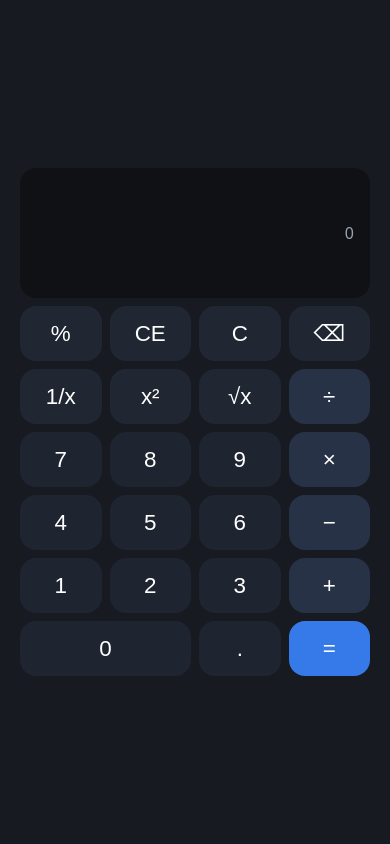
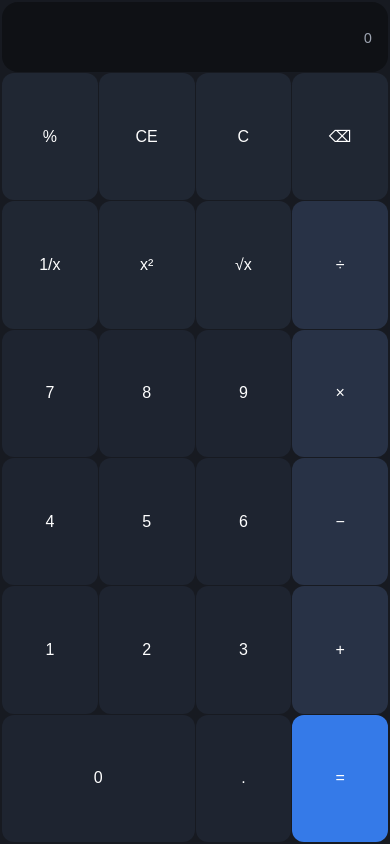
Before and after one commit to wnbghxfym6-wq/Calculator-2.0, an Electron app: page index.html in a window 390 px wide. Drawn offline with Linux system fonts and the light colour scheme.

Commit message:
Fix desktop layout and apply mobile layout only to phones

```diff
--- a/package.json
+++ b/package.json
@@ -3,7 +3,7 @@
   "version": "1.0.2",
   "main": "main.js",
   "scripts": {
-    "start": "electron ."
+    "start": "electron .",
     "dist": "electron-builder --win portable"
   },
   "devDependencies": {
--- a/style.css
+++ b/style.css
@@ -186,12 +186,12 @@ body {
   background: var(--accent-active);
   transform: translateY(1px);
 }
-/* ==== FORCE BROWSER TO MATCH APP MODE ==== */
-@media (max-width: 600px) {
+/* ==== FORCE BROWSER TO MATCH APP MODE (PHONES ONLY) ==== */
+@media (max-width: 600px) and (hover: none) and (pointer: coarse) {
   html,
   body {
     height: auto !important;
-    min-height: 100svh !important;   /* stable viewport on phones */
+    min-height: 100svh !important;
     overflow: auto !important;
   }
 
@@ -206,7 +206,7 @@ body {
   .calculator {
     width: 100%;
     max-width: 420px;
-    height: auto !important;         /* prevents shrinking in browser */
+    height: auto !important;
     padding: 12px;
     gap: 8px;
   }
@@ -223,7 +223,7 @@ body {
   }
 
   .result {
-    font-size: clamp(2.5rem, 8vw, 3.4rem);   /* bigger, app-style */
+    font-size: clamp(2.5rem, 8vw, 3.4rem);
   }
 
   .keys {
@@ -231,7 +231,7 @@ body {
   }
 
   .btn {
-    font-size: clamp(1.4rem, 5vw, 2rem);     /* match app mode buttons */
+    font-size: clamp(1.4rem, 5vw, 2rem);
     border-radius: 16px;
     padding-block: 14px;
   }
```
